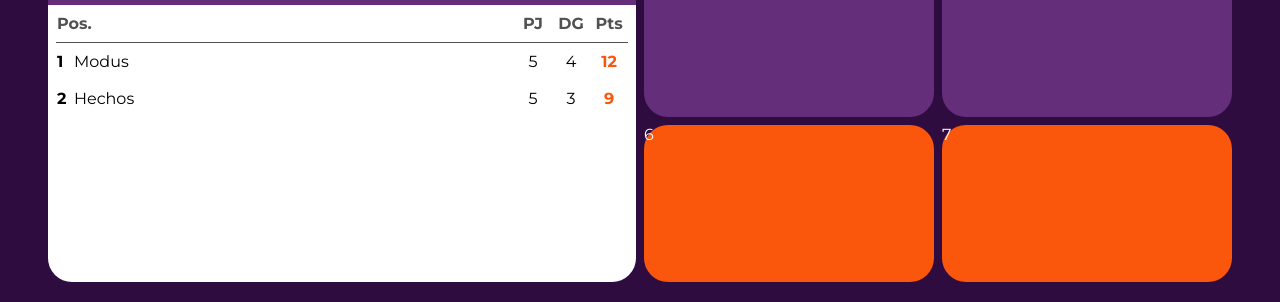
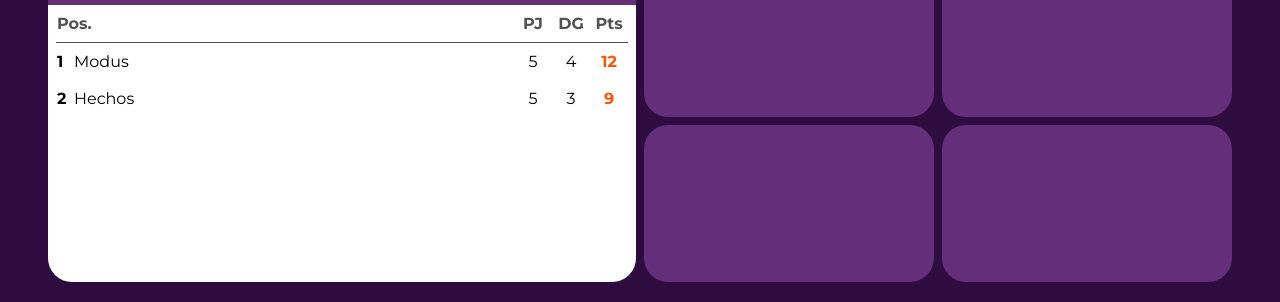
Before and after one commit to isaaleonardo/fusion-cup, an Astro site: page / in a window 1280 px wide. Shown: the part 498-800 px from the top of the page. Built offline with nearby package versions, Linux system fonts and the light colour scheme; Astro itself is replaced by a stand-in of ours.

Commit message:
Update BentoGrid component to apply empty class for consistent styling of empty divs

```diff
--- a/src/components/BentoGrid.astro
+++ b/src/components/BentoGrid.astro
@@ -23,14 +23,14 @@ import PlayerStatCard from "./PlayerStatCard.astro";
       name="Luis López"
       stat="10 Goles Recibidos"
     />
-    <div class="div6">6</div>
-    <div class="div7">7</div>
+    <div class="div6 empty"></div>
+    <div class="div7 empty"></div>
   </div>
 </main>
 
 <style is:global>
-  .bg-red > * {
-		background-color: #FA570C;
+	.empty {
+		background-color: var(--primary-light-color);
 	}
 
 	.parent {
```
